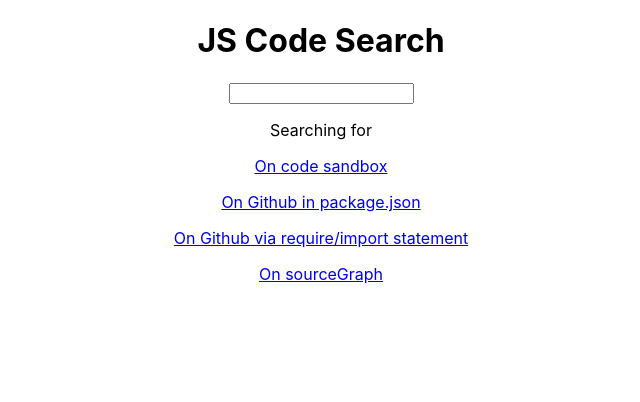
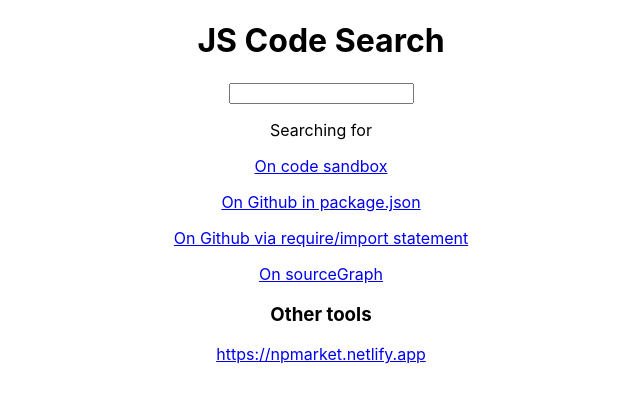
Before and after one commit to DavidWells/js-code-search, a React (Create React App) app: page / in a window 1280 px wide. Shown: the top 402 px of the page, without its empty margins (319-959 px from the left). Built offline with nearby package versions, Linux system fonts and the light colour scheme.

Commit message:
add npmmarket

```diff
--- a/src/App.js
+++ b/src/App.js
@@ -35,6 +35,10 @@
           On sourceGraph
         </a>
       </p>
+      <div>
+        <h3>Other tools</h3>
+        <a href='https://npmarket.netlify.app'>https://npmarket.netlify.app</a>
+      </div>
     </div>
   )
 }
```
